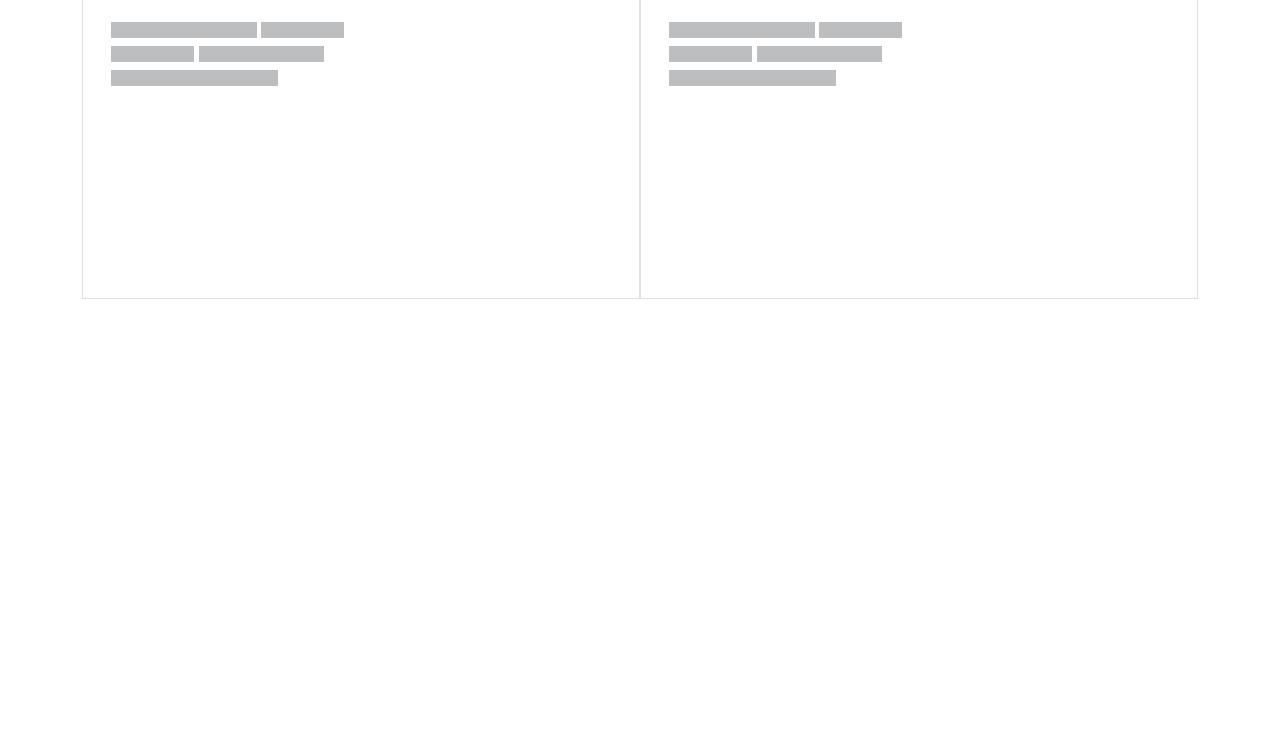
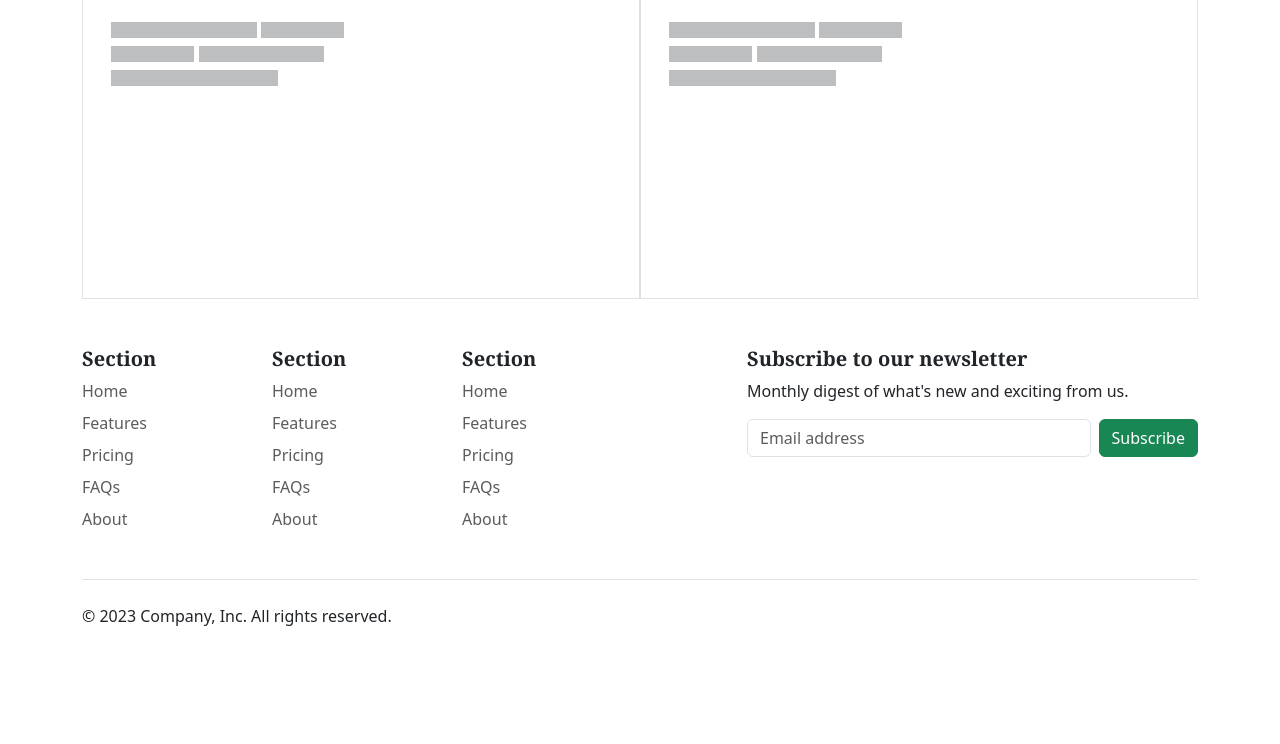
Before and after one commit to srky420/capstone-django, a Django app: template news/templates/news/index.html in a window 1280 px wide. Shown: the part 999-1743 px from the top of the page. Before the commit the page ends 1298 px from the top, so only its background shows below. Run offline with Django 4.2, Linux system fonts and the light colour scheme; the template is opened without the code that fills it, so the values that code supplies are empty.

Commit message:
Add footer

```diff
--- /dev/null
+++ b/news/templates/news/footer.html
@@ -0,0 +1,59 @@
+<div class="container">
+    <footer class="py-5">
+        <div class="row">
+            <div class="col-6 col-md-2 mb-3">
+                <h5>Section</h5>
+                <ul class="nav flex-column">
+                    <li class="nav-item mb-2"><a href="#" class="nav-link p-0 text-body-secondary">Home</a></li>
+                    <li class="nav-item mb-2"><a href="#" class="nav-link p-0 text-body-secondary">Features</a></li>
+                    <li class="nav-item mb-2"><a href="#" class="nav-link p-0 text-body-secondary">Pricing</a></li>
+                    <li class="nav-item mb-2"><a href="#" class="nav-link p-0 text-body-secondary">FAQs</a></li>
+                    <li class="nav-item mb-2"><a href="#" class="nav-link p-0 text-body-secondary">About</a></li>
+                </ul>
+            </div>
+
+            <div class="col-6 col-md-2 mb-3">
+                <h5>Section</h5>
+                <ul class="nav flex-column">
+                    <li class="nav-item mb-2"><a href="#" class="nav-link p-0 text-body-secondary">Home</a></li>
+                    <li class="nav-item mb-2"><a href="#" class="nav-link p-0 text-body-secondary">Features</a></li>
+                    <li class="nav-item mb-2"><a href="#" class="nav-link p-0 text-body-secondary">Pricing</a></li>
+                    <li class="nav-item mb-2"><a href="#" class="nav-link p-0 text-body-secondary">FAQs</a></li>
+                    <li class="nav-item mb-2"><a href="#" class="nav-link p-0 text-body-secondary">About</a></li>
+                </ul>
+            </div>
+
+            <div class="col-6 col-md-2 mb-3">
+                <h5>Section</h5>
+                <ul class="nav flex-column">
+                    <li class="nav-item mb-2"><a href="#" class="nav-link p-0 text-body-secondary">Home</a></li>
+                    <li class="nav-item mb-2"><a href="#" class="nav-link p-0 text-body-secondary">Features</a></li>
+                    <li class="nav-item mb-2"><a href="#" class="nav-link p-0 text-body-secondary">Pricing</a></li>
+                    <li class="nav-item mb-2"><a href="#" class="nav-link p-0 text-body-secondary">FAQs</a></li>
+                    <li class="nav-item mb-2"><a href="#" class="nav-link p-0 text-body-secondary">About</a></li>
+                </ul>
+            </div>
+
+            <div class="col-md-5 offset-md-1 mb-3">
+                <form>
+                    <h5>Subscribe to our newsletter</h5>
+                    <p>Monthly digest of what's new and exciting from us.</p>
+                    <div class="d-flex flex-column flex-sm-row w-100 gap-2">
+                    <label for="newsletter1" class="visually-hidden">Email address</label>
+                    <input id="newsletter1" type="text" class="form-control" placeholder="Email address">
+                    <button class="btn btn-success" type="button">Subscribe</button>
+                    </div>
+                </form>
+            </div>
+        </div>
+
+        <div class="d-flex flex-column flex-sm-row justify-content-between py-4 my-4 border-top">
+            <p>© 2023 Company, Inc. All rights reserved.</p>
+            <ul class="list-unstyled d-flex">
+            <li class="ms-3"><a class="link-body-emphasis" href="#"><svg class="bi" width="24" height="24"><use xlink:href="#twitter"></use></svg></a></li>
+            <li class="ms-3"><a class="link-body-emphasis" href="#"><svg class="bi" width="24" height="24"><use xlink:href="#instagram"></use></svg></a></li>
+            <li class="ms-3"><a class="link-body-emphasis" href="#"><svg class="bi" width="24" height="24"><use xlink:href="#facebook"></use></svg></a></li>
+            </ul>
+        </div>
+    </footer>
+</div>
--- a/news/templates/news/layout.html
+++ b/news/templates/news/layout.html
@@ -18,6 +18,10 @@
         {% block body %}{% endblock %}
     </div>
 
+    <!-- Footer -->
+    {% include "news/footer.html" %}
+
+    <!-- Color modes -->
     {% include "news/color-modes.html" %}
 
     <!-- Scripts -->
```
